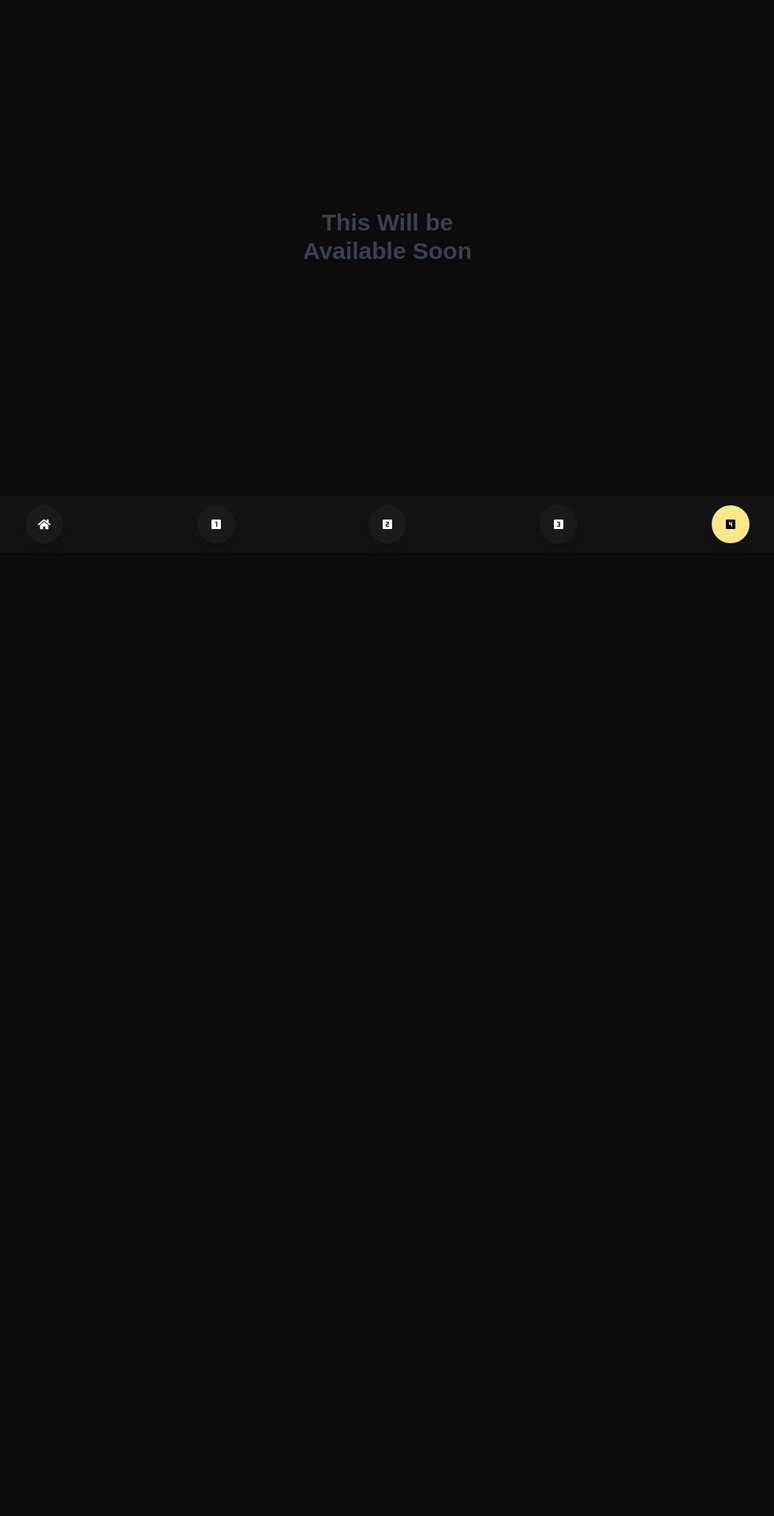
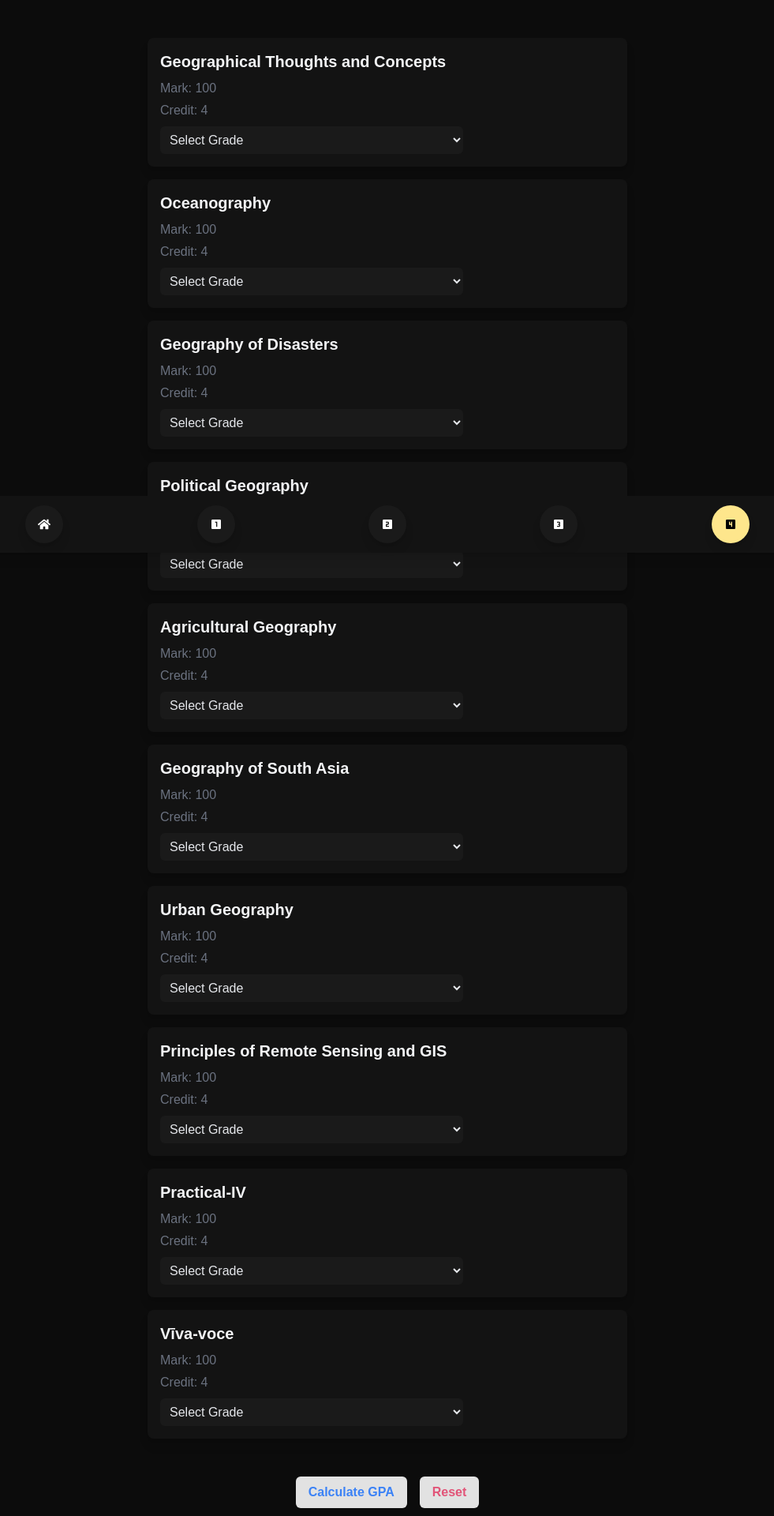
Before and after one commit to mdsejan/GeoGrade, a React (Vite) app: page /fourthyear in a window 1280 px wide. Shown: the part 100-2020 px from the top of the page at 79% size, without its empty margins (149-1130 px from the left). Before the commit the page ends 800 px from the top, so only its background shows below. Built offline with nearby package versions, Linux system fonts and the light colour scheme.

Commit message:
Refactor thir year and make fourth year

```diff
--- a/src/pages/FourthYear.tsx
+++ b/src/pages/FourthYear.tsx
@@ -1,16 +1,138 @@
-import { motion } from "framer-motion";
+import { useState, useEffect } from "react";
+import { useAppDispatch, useAppSelector } from "../redux/hooks";
+import { RootState } from "../redux/store";
+import { setGrade, setYearSubjects } from "../redux/features/resultSlice";
+import { gradeOptions } from "../utils/constants";
 
 const FourthYear = () => {
+  const dispatch = useAppDispatch();
+  const subjects = useAppSelector((state: RootState) => state.result.subjects);
+
+  const [gpa, setGpa] = useState<number | null>(null);
+  const [showModal, setShowModal] = useState(false);
+  const [showWarning, setShowWarning] = useState(false);
+
+  useEffect(() => {
+    dispatch(setYearSubjects("fourthYear")); // Set third-year subjects
+  }, [dispatch]);
+
+  const handleGradeChange = (subjectName: string, gradePoint: number) => {
+    dispatch(setGrade({ subjectName, gradePoint }));
+  };
+
+  const calculateGPA = () => {
+    const allGradesSelected = subjects.every(
+      (subject) => subject.gradePoint !== 0
+    );
+
+    if (!allGradesSelected) {
+      setShowWarning(true);
+      return;
+    }
+
+    const totalCredits = subjects.reduce(
+      (sum, subject) => sum + subject.credit,
+      0
+    );
+    const totalPoints = subjects.reduce(
+      (sum, subject) => sum + subject.credit * subject.gradePoint,
+      0
+    );
+    const calculatedGpa = totalPoints / totalCredits;
+    setGpa(calculatedGpa);
+    setShowModal(true);
+  };
+
+  const resetGrades = () => {
+    subjects.forEach((subject) => {
+      dispatch(setGrade({ subjectName: subject.name, gradePoint: 0 }));
+    });
+    setGpa(null);
+    setShowModal(false);
+  };
+
   return (
-    <div className="flex flex-col items-center justify-center h-screen">
-      <motion.h2
-        className="text-3xl font-bold text-gray-700 text-center"
-        initial={{ opacity: 0, scale: 0.8 }}
-        animate={{ opacity: 1, scale: 1 }}
-        transition={{ duration: 0.8, ease: "easeInOut" }}
-      >
-        This Will be <br /> Available Soon
-      </motion.h2>
+    <div className="p-4">
+      <h2 className="text-3xl font-bold my-12 text-[#FEE68C] text-center">
+        Fourth Year Result
+      </h2>
+      <div className="grid gap-4">
+        {subjects.map((subject) => (
+          <div
+            key={subject.name}
+            className="p-4 bg-[#131313] shadow-lg rounded-lg"
+          >
+            <h3 className="text-xl font-semibold text-gray-100">
+              {subject.name}
+            </h3>
+            <div className="mt-2 text-gray-500">Mark: 100</div>
+            <div className="mt-1 text-gray-500">Credit: {subject.credit}</div>
+            <select
+              onChange={(e) =>
+                handleGradeChange(subject.name, parseFloat(e.target.value))
+              }
+              className="mt-2 p-2 rounded-md w-2/3 bg-[#1A1A1A] text-gray-200 focus:outline-none"
+              value={subject.gradePoint || ""}
+            >
+              <option value="">Select Grade</option>
+              {gradeOptions.map((option) => (
+                <option key={option.label} value={option.value}>
+                  {option.label}
+                </option>
+              ))}
+            </select>
+          </div>
+        ))}
+      </div>
+
+      <div className="flex justify-center gap-4 items-center mt-12 mb-24">
+        <button
+          onClick={calculateGPA}
+          className="bg-[#E2E2E2] text-blue-500 font-semibold px-4 py-2 rounded-md hover:bg-white transition"
+        >
+          Calculate GPA
+        </button>
+        <button
+          onClick={resetGrades}
+          className="bg-[#E2E2E2] text-[#E25478] font-semibold px-4 py-2 rounded-md hover:bg-white transition"
+        >
+          Reset
+        </button>
+      </div>
+
+      {/* Modal for displaying GPA */}
+      {showModal && (
+        <div className="fixed inset-0 flex items-center justify-center bg-gray-800 bg-opacity-50">
+          <div className="bg-[#131313] w-5/6 lg:w-2/6 p-10 rounded-lg shadow-lg text-white text-center">
+            <h3 className="text-2xl font-bold mb-6">Your GPA</h3>
+            <p className="text-4xl text-green-400 mb-10">{gpa?.toFixed(2)}</p>
+            <button
+              onClick={() => setShowModal(false)}
+              className="mt-4 w-5/6 mx-auto font-semibold bg-[#E2E2E2] text-[#E25478] px-4 py-2 rounded-md hover:bg-white"
+            >
+              Close
+            </button>
+          </div>
+        </div>
+      )}
+
+      {/* Warning Popup if grades are not selected */}
+      {showWarning && (
+        <div className="fixed inset-0 flex items-center justify-center bg-gray-800 bg-opacity-50">
+          <div className="bg-[#131313] w-5/6 lg:w-2/6 p-8 rounded-lg shadow-lg text-center text-white">
+            <h3 className="text-2xl font-bold mb-6">Warning</h3>
+            <p className="text-xl text-red-500 mb-6">
+              Please select grades for all subjects before calculating GPA.
+            </p>
+            <button
+              onClick={() => setShowWarning(false)}
+              className="w-5/6 mx-auto font-semibold bg-[#E2E2E2] text-[#E25478] px-4 py-2 rounded-md hover:bg-white"
+            >
+              Close
+            </button>
+          </div>
+        </div>
+      )}
     </div>
   );
 };
--- a/src/pages/ThirdYear.tsx
+++ b/src/pages/ThirdYear.tsx
@@ -1,20 +1,8 @@
-import { useState } from "react";
+import { useState, useEffect } from "react";
 import { useAppDispatch, useAppSelector } from "../redux/hooks";
 import { RootState } from "../redux/store";
-import { setGrade } from "../redux/features/resultSlice";
-
-const gradeOptions = [
-  { label: "A+", value: 4.0 },
-  { label: "A", value: 3.75 },
-  { label: "A-", value: 3.5 },
-  { label: "B+", value: 3.25 },
-  { label: "B", value: 3.0 },
-  { label: "B-", value: 2.75 },
-  { label: "C+", value: 2.5 },
-  { label: "C", value: 2.25 },
-  { label: "D", value: 2.0 },
-  { label: "F", value: 0.0 },
-];
+import { setGrade, setYearSubjects } from "../redux/features/resultSlice";
+import { gradeOptions } from "../utils/constants";
 
 const ThirdYear = () => {
   const dispatch = useAppDispatch();
@@ -22,7 +10,11 @@ const ThirdYear = () => {
 
   const [gpa, setGpa] = useState<number | null>(null);
   const [showModal, setShowModal] = useState(false);
-  const [showWarning, setShowWarning] = useState(false); // New state for warning
+  const [showWarning, setShowWarning] = useState(false);
+
+  useEffect(() => {
+    dispatch(setYearSubjects("thirdYear")); // Set third-year subjects
+  }, [dispatch]);
 
   const handleGradeChange = (subjectName: string, gradePoint: number) => {
     dispatch(setGrade({ subjectName, gradePoint }));
@@ -30,22 +22,20 @@ const ThirdYear = () => {
 
   const calculateGPA = () => {
     const allGradesSelected = subjects.every(
-      (subject) => subject.gradePoint !== 0 || null
+      (subject) => subject.gradePoint !== 0
     );
 
     if (!allGradesSelected) {
-      // Show warning if not all grades are selected
       setShowWarning(true);
       return;
     }
 
     const totalCredits = subjects.reduce(
-      (sum: number, subject: { credit: number }) => sum + subject.credit,
+      (sum, subject) => sum + subject.credit,
       0
     );
     const totalPoints = subjects.reduce(
-      (sum: number, subject: { credit: number; gradePoint: number }) =>
-        sum + subject.credit * subject.gradePoint,
+      (sum, subject) => sum + subject.credit * subject.gradePoint,
       0
     );
     const calculatedGpa = totalPoints / totalCredits;
--- a/src/redux/features/resultSlice.ts
+++ b/src/redux/features/resultSlice.ts
@@ -10,8 +10,8 @@ interface ResultState {
   subjects: Subject[];
 }
 
-const initialState: ResultState = {
-  subjects: [
+const initialSubjects = {
+  thirdYear: [
     { name: "Environmental Geography", credit: 4, gradePoint: 0 },
     { name: "Soil and Biogeography", credit: 4, gradePoint: 0 },
     { name: "Geography of Bangladesh", credit: 4, gradePoint: 0 },
@@ -21,11 +21,25 @@ const initialState: ResultState = {
     { name: "Quantitative Geography", credit: 4, gradePoint: 0 },
     { name: "Practical - III", credit: 4, gradePoint: 0 },
   ],
+  fourthYear: [
+    { name: "Geographical Thoughts and Concepts", credit: 4, gradePoint: 0 },
+    { name: "Oceanography", credit: 4, gradePoint: 0 },
+    { name: "Geography of Disasters", credit: 4, gradePoint: 0 },
+    { name: "Political Geography", credit: 4, gradePoint: 0 },
+    { name: "Agricultural Geography", credit: 4, gradePoint: 0 },
+    { name: "Geography of South Asia", credit: 4, gradePoint: 0 },
+    { name: "Urban Geography", credit: 4, gradePoint: 0 },
+    { name: "Principles of Remote Sensing and GIS", credit: 4, gradePoint: 0 },
+    { name: "Practical-IV", credit: 4, gradePoint: 0 },
+    { name: "Vīva-voce", credit: 4, gradePoint: 0 },
+  ],
 };
 
 const resultSlice = createSlice({
   name: "result",
-  initialState,
+  initialState: {
+    subjects: initialSubjects.thirdYear, // Default to third year
+  } as ResultState,
   reducers: {
     setGrade: (
       state,
@@ -38,8 +52,14 @@ const resultSlice = createSlice({
         subject.gradePoint = action.payload.gradePoint;
       }
     },
+    setYearSubjects: (
+      state,
+      action: PayloadAction<"thirdYear" | "fourthYear">
+    ) => {
+      state.subjects = initialSubjects[action.payload];
+    },
   },
 });
 
-export const { setGrade } = resultSlice.actions;
+export const { setGrade, setYearSubjects } = resultSlice.actions;
 export default resultSlice.reducer;
--- /dev/null
+++ b/src/utils/constants.ts
@@ -0,0 +1,12 @@
+export const gradeOptions = [
+  { label: "A+", value: 4.0 },
+  { label: "A", value: 3.75 },
+  { label: "A-", value: 3.5 },
+  { label: "B+", value: 3.25 },
+  { label: "B", value: 3.0 },
+  { label: "B-", value: 2.75 },
+  { label: "C+", value: 2.5 },
+  { label: "C", value: 2.25 },
+  { label: "D", value: 2.0 },
+  { label: "F", value: 0.0 },
+];
```
